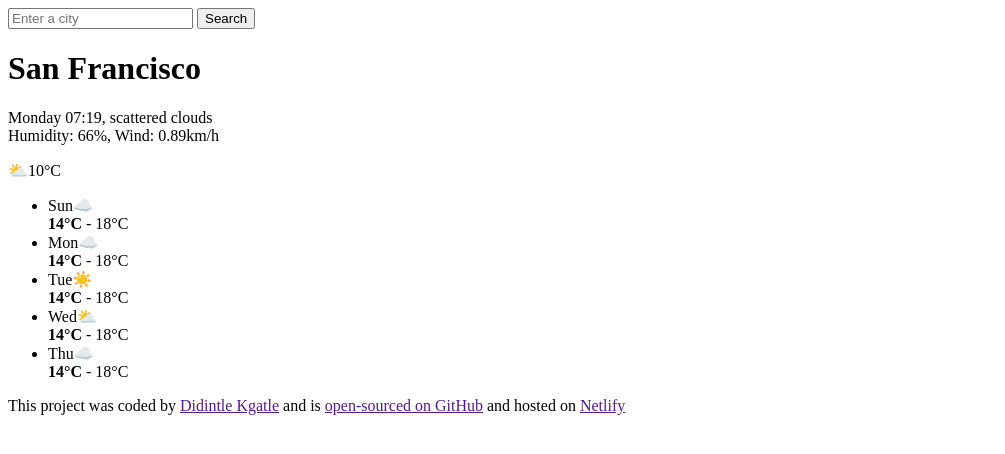
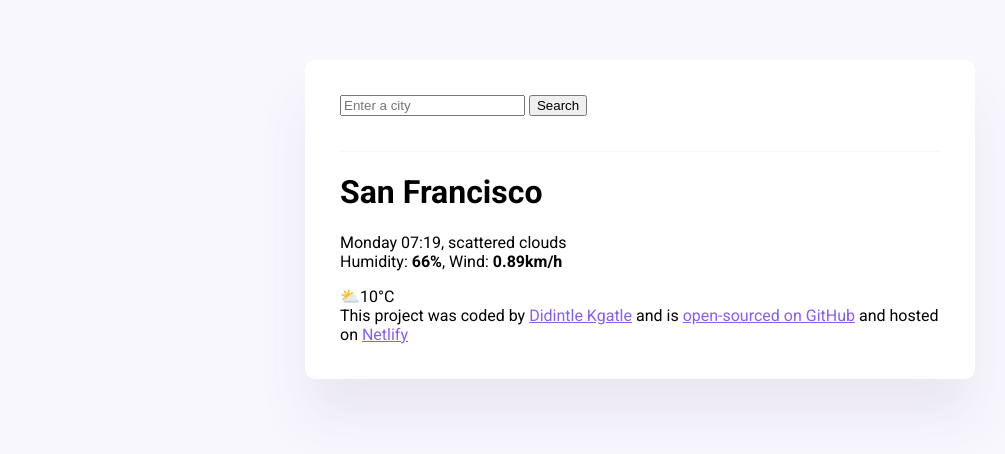
Before and after one commit to didintleK/myproject_2, a plain HTML site: page the_project.html in a window 1280 px wide. Shown: the whole page, without its empty margins (0-1005 px from the left). Drawn offline with Linux system fonts and the light colour scheme; a web font is replaced by a local one.

Commit message:
made dividing blocks through code and style

```diff
--- /dev/null
+++ b/style.css
@@ -0,0 +1,19 @@
+body {
+  font-family: "Roboto", sans-serif;
+  background: #f9f7fe;
+}
+a {
+  color: #885df1;
+}
+.app {
+  background: white;
+  max-width: 600px;
+  margin: 60px auto;
+  padding: 35px;
+  border-radius: 10px;
+  box-shadow: 0 40px 50px rgba(61, 52, 83, 0.08);
+}
+header {
+  border-bottom: 1px solid #f9f7fe;
+  padding-bottom: 35px;
+}
--- a/the_project.html
+++ b/the_project.html
@@ -4,32 +4,56 @@
     <meta charset="UTF-8" />
     <meta name="viewport" content="width=device-width, initial-scale=1.0" />
     <title>Document</title>
+    <link rel="preconnect" href="https://fonts.googleapis.com" />
+    <link rel="preconnect" href="https://fonts.gstatic.com" crossorigin />
+    <link
+      href="https://fonts.googleapis.com/css2?family=Kalnia:wght@100;200;300;400;500;600;700&family=Roboto:ital,wght@0,100;0,300;0,400;0,500;0,700;0,900;1,100;1,300;1,400;1,500;1,700;1,900&display=swap"
+      rel="stylesheet"
+    />
+    <link rel="stylesheet" href="style.css" />
   </head>
   <body>
+    <div class="app">
+      <header>
         <form>
           <input
             type="text"
             name="city"
-        id="city"
+            class="city"
             placeholder="Enter a city"
             required
           />
           <input type="submit" value="Search" />
         </form>
-    <h1>San Francisco</h1>
-    <p>Monday 07:19, scattered clouds<br />Humidity: 66%, Wind: 0.89km/h</p>
-    <p>⛅10°C</p>
-    <ul>
+      </header>
+      <main>
+        <div class="weather">
+          <div>
+            <h1 class="current-city">San Francisco</h1>
+            <p class="weather-details">
+              Monday 07:19, scattered clouds<br />Humidity:
+              <strong>66%</strong>, Wind: <strong>0.89km/h</strong>
+            </p>
+          </div>
+          <div class="temperature"></div>
+          <span class="temperature-emoji">⛅</span
+          ><span class="temperature-number">10</span
+          ><span class="temperature-unit">°C</span>
+        </div>
+        <!-- <ul>
       <li>Sun☁️<br /><strong>14°C</strong> - 18°C</li>
       <li>Mon☁️<br /><strong>14°C</strong> - 18°C</li>
       <li>Tue☀️<br /><strong>14°C</strong> - 18°C</li>
       <li>Wed⛅<br /><strong>14°C</strong> - 18°C</li>
       <li>Thu☁️<br /><strong>14°C</strong> - 18°C</li>
-    </ul>
+    </ul> -->
+      </main>
       <footer>
         This project was coded by <a href="">Didintle Kgatle</a> and is
-      <a href="">open-sourced on GitHub</a> and hosted on <a href="">Netlify</a>
+        <a href="">open-sourced on GitHub</a> and hosted on
+        <a href="">Netlify</a>
       </footer>
       <script></script>
+    </div>
   </body>
 </html>
```
Lines whose indentation alone changed are shown as unchanged.
